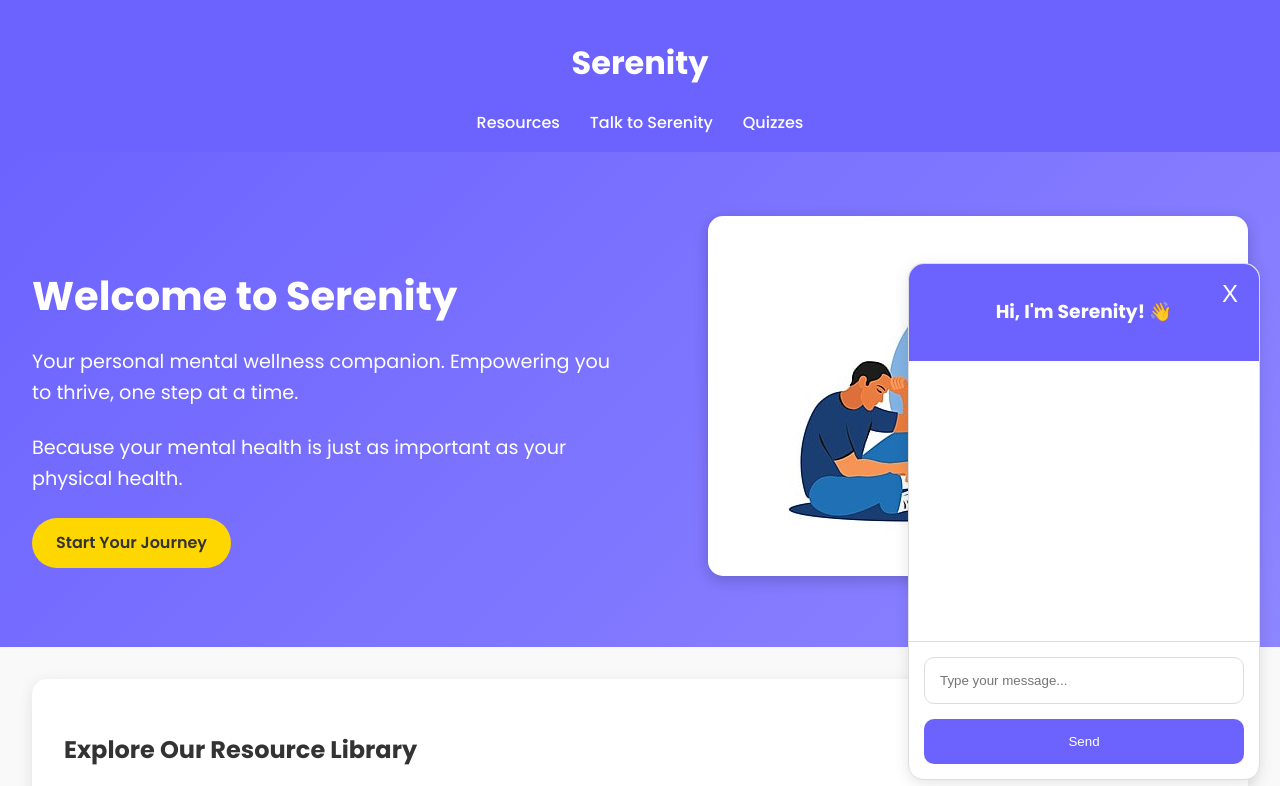
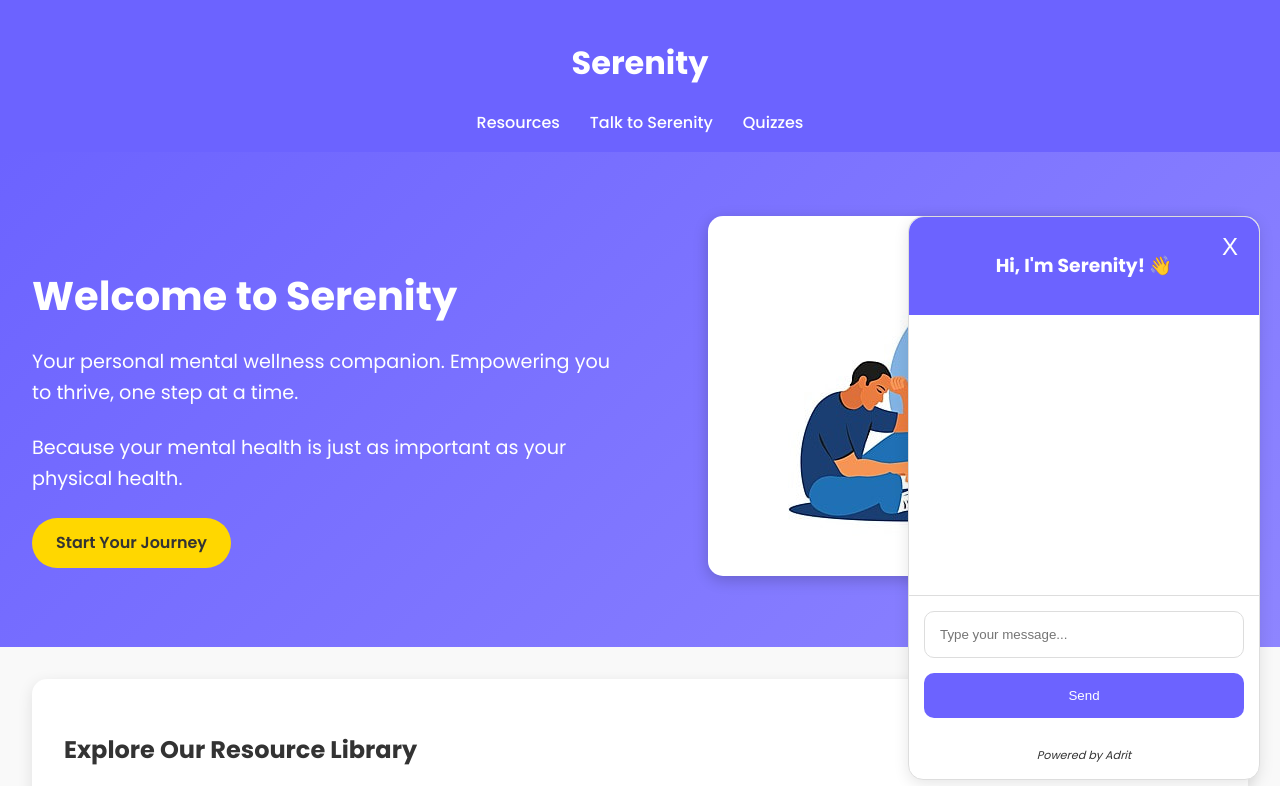
Before and after one commit to sthkamara/mental-health, a plain HTML site: page index.html in a window 1280 px wide. Both pictures are taken after a click on the link "Talk to Serenity". Shown: the top 786 px of the page. Drawn offline with nearby package versions, Linux system fonts and the light colour scheme.

Commit message:
footer - powered by adrit

```diff
--- a/index.html
+++ b/index.html
@@ -114,6 +114,7 @@
             <input type="text" id="user-input" placeholder="Type your message..." />
             <button id="send-message">Send</button>
         </div>
+        <p class="chatbot-footer">Powered by Adrit</p>
     </div>
 
     <!-- Footer -->
--- a/styles.css
+++ b/styles.css
@@ -395,6 +395,13 @@ nav ul li a:hover {
     transform: scale(1.05);
 }
 
+.chatbot-footer {
+    padding: 3px;
+    text-align: center;
+    font-style: italic;
+    font-size: 0.7rem;
+}
+
 /* Footer */
 footer {
     background-color: #6C63FF;
```
